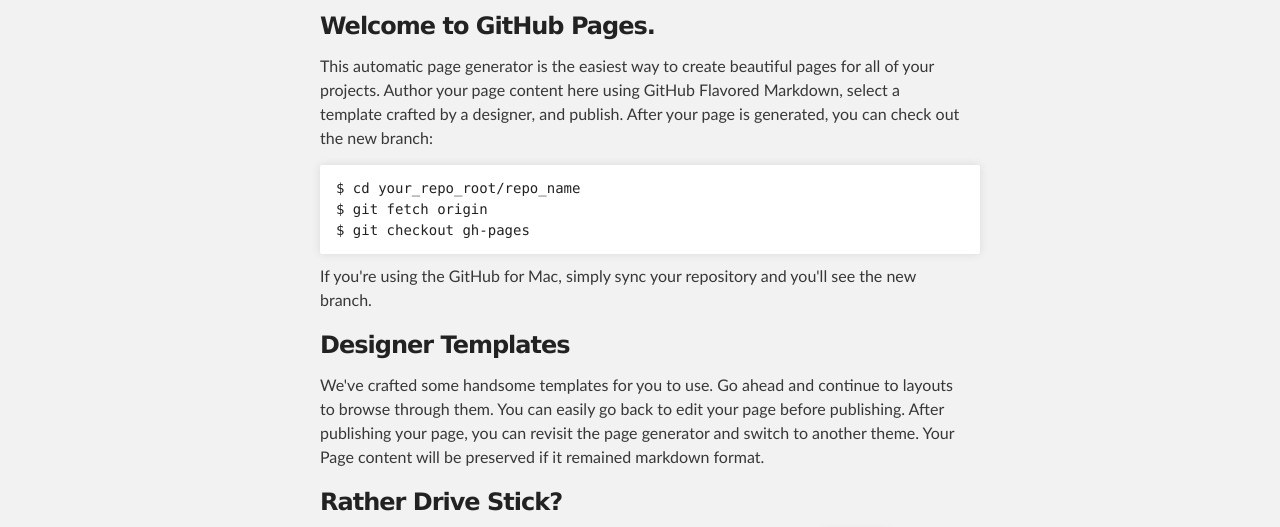
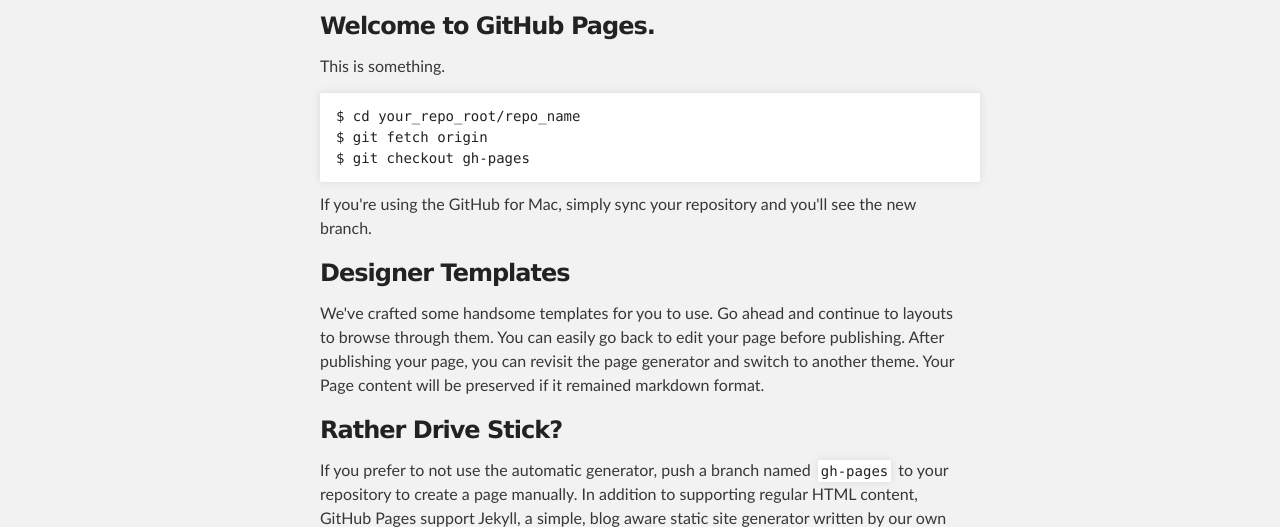
Before and after one commit to the-ted/testpost, a plain HTML site: page index.html in a window 1280 px wide. Shown: the part 252-779 px from the top of the page. Drawn offline with Linux system fonts and the light colour scheme.

Commit message:
Updated Index

```diff
--- a/index.html
+++ b/index.html
@@ -34,7 +34,7 @@
         <h3>
 <a id="welcome-to-github-pages" class="anchor" href="#welcome-to-github-pages" aria-hidden="true"><span class="octicon octicon-link"></span></a>Welcome to GitHub Pages.</h3>
 
-<p>This automatic page generator is the easiest way to create beautiful pages for all of your projects. Author your page content here using GitHub Flavored Markdown, select a template crafted by a designer, and publish. After your page is generated, you can check out the new branch:</p>
+<p>This is something.</p>
 
 <pre><code>$ cd your_repo_root/repo_name
 $ git fetch origin
```
